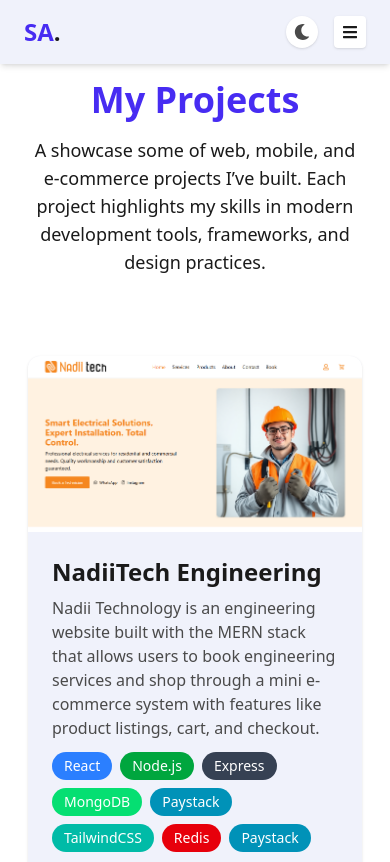
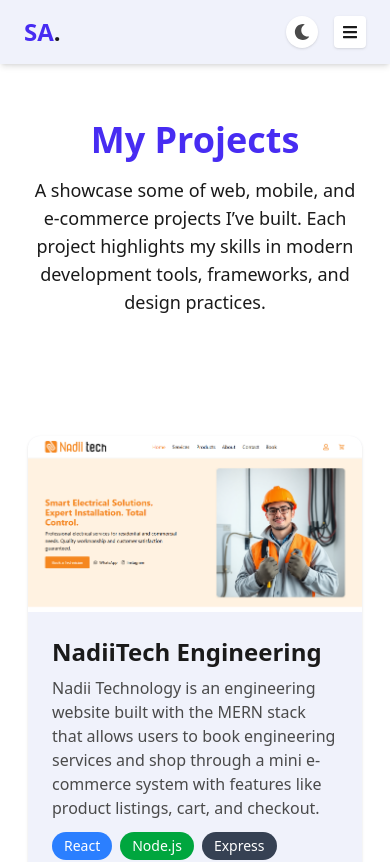
Before and after one commit to Adeleyeshina/AdeleyeShina, a React (Vite) app: page /projects in a window 390 px wide. Shown: the top 862 px of the page. Built offline with nearby package versions, Linux system fonts and the light colour scheme.

Commit message:
project header

```diff
--- a/src/components/projects/ProjectsHeader.tsx
+++ b/src/components/projects/ProjectsHeader.tsx
@@ -24,7 +24,7 @@ const ProjectHeader = () => {
   return (
     <section
       ref={sectionRef}
-      className="w-full md:py-20 px-7 md:px-20 text-center bg-background"
+      className="w-full py-10 md:py-20 px-7 md:px-20 text-center bg-background"
     >
       <h1 className="project-header-item text-4xl md:text-5xl font-bold text-brand mb-4">
         My Projects
```
